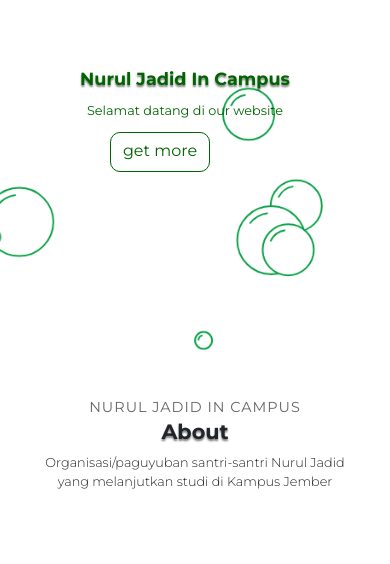
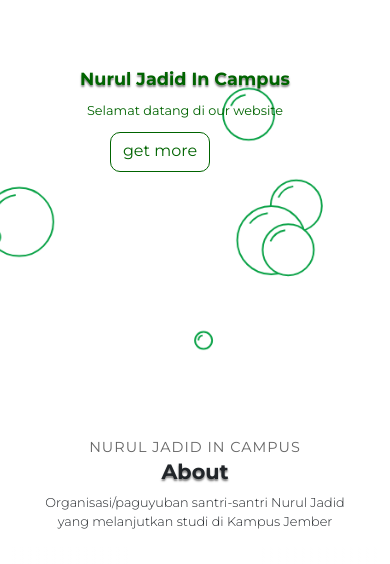
Before and after one commit to Webbeginer/njic, a plain HTML site: page index.html in a window 390 px wide. Shown: the part 273-837 px from the top of the page. Drawn offline with nearby package versions, Linux system fonts and the light colour scheme.

Commit message:
memperbaiki tampilan phone

```diff
--- a/style.css
+++ b/style.css
@@ -10,7 +10,6 @@
 }
 body{
     font-family: "Montserrat", sans-serif;
-    height: 300vh;
     position: relative;
 }
 #home, #about, #contact{
@@ -998,6 +997,7 @@ footer .terima-kasih{
             }
             .container-home{
               width: 100%;
+              height: 670px;
             }
             #home .container-home .cont-body{
               position: relative;
```
